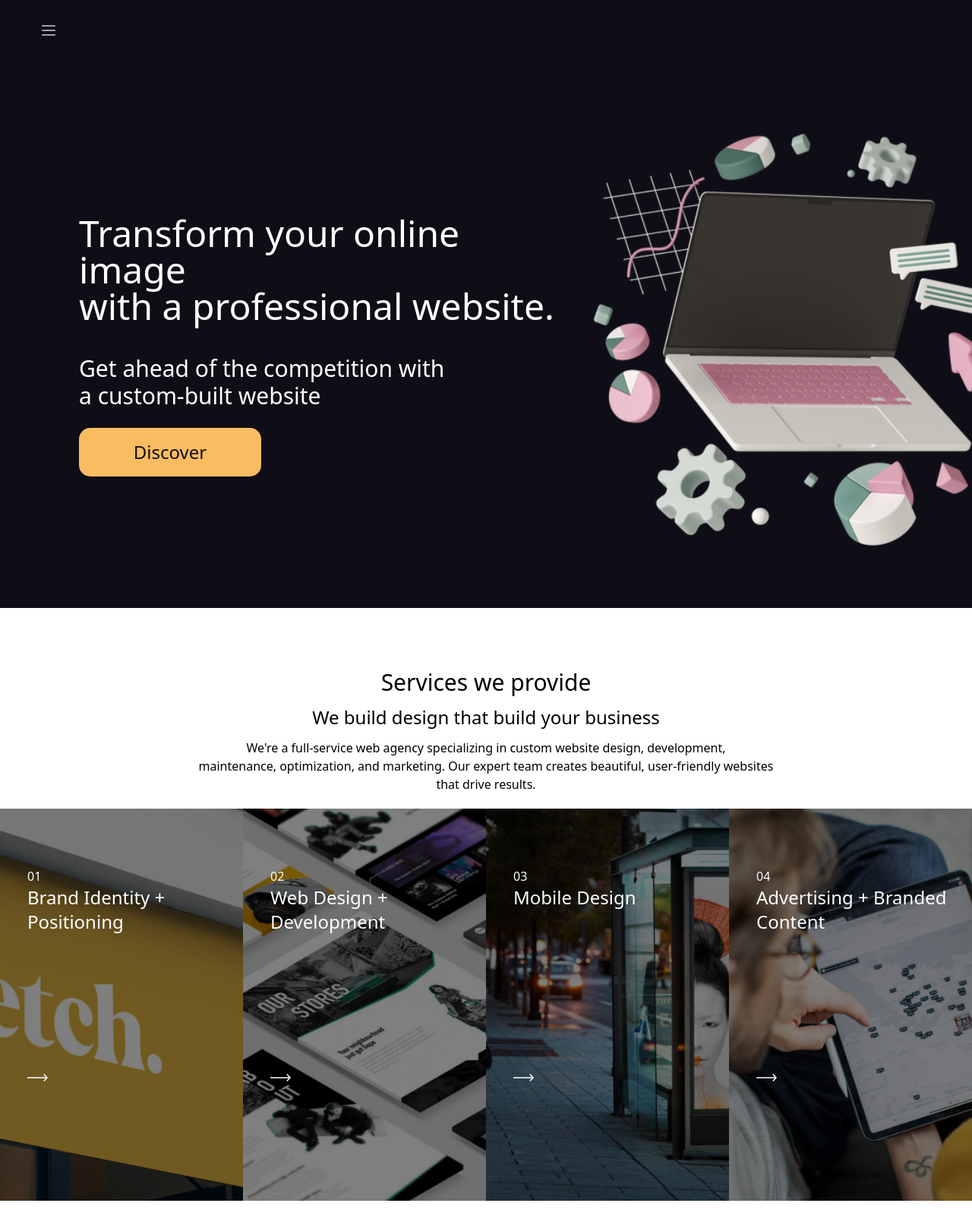
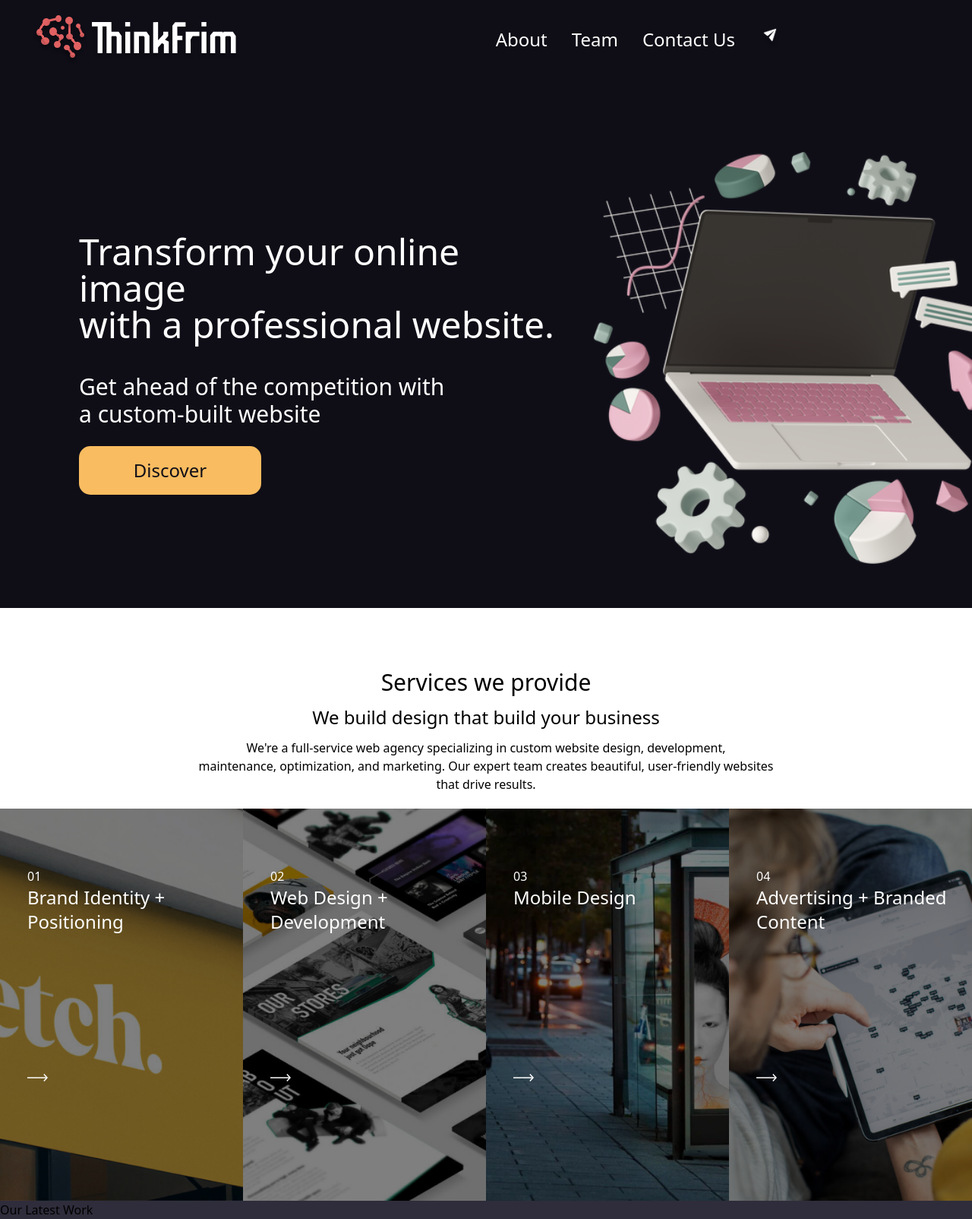
Before and after one commit to ThinkFrim/thinkfrim-demo-test, a React (Create React App) app: page / in a window 1280 px wide. Shown: the top 1604 px of the page at 76% size. Before the commit the page ends 1580 px from the top, so only its background shows below. Built offline with nearby package versions, Linux system fonts and the light colour scheme.

Commit message:
adding ourLatestWork-Section

```diff
--- a/src/components/nav/index.js
+++ b/src/components/nav/index.js
@@ -1,3 +1,4 @@
+/* eslint-disable jsx-a11y/anchor-is-valid */
 import React, { useState } from 'react';
 
 const Nav = () => {
@@ -8,62 +9,23 @@ const Nav = () => {
   };
   return (
     <nav className="flex items-center justify-between px-5">
-      <button
-        type="button"
-        className="inline-flex items-center justify-center p-2 rounded-md text-gray-400 hover:text-white hover:bg-gray-700 focus:outline-none focus:ring-2 focus:ring-inset focus:ring-white"
-        aria-controls="mobile-menu"
-        aria-expanded="false"
-        onClick={toggleNavbar}
-      >
-        <span className="sr-only">Open main menu</span>
-        {isOpen ? (
-          <svg
-            className="block h-6 w-6"
-            xmlns="http://www.w3.org/2000/svg"
-            fill="none"
-            viewBox="0 0 24 24"
-            stroke="currentColor"
-            aria-hidden="true"
-          >
-            <path
-              strokeLinecap="round"
-              strokeLinejoin="round"
-              strokeWidth="2"
-              d="M6 18L18 6M6 6l12 12"
-            />
-          </svg>
-        ) : (
-          <svg
-            className="block h-6 w-6"
-            xmlns="http://www.w3.org/2000/svg"
-            fill="none"
-            viewBox="0 0 24 24"
-            stroke="currentColor"
-            aria-hidden="true"
-          >
-            <path
-              strokeLinecap="round"
-              strokeLinejoin="round"
-              strokeWidth="2"
-              d="M4 6h16M4 12h16M4 18h16"
-            />
-          </svg>
-        )}
-      </button>
-      {/* <div className="logoContainer">
-        <img src="/media/logo/ThinkFrimLogo.svg" alt="" />
+      <div className="logoContainer">
+        <img src="/media/logo/ThinkFrimLogo.svg" className='max-sm:w-48 max-sm:mr-7' alt="" />
       </div>
       <ul className="flex gap-8 max-sm:hidden text-2xl White lg:mx-52">
-        <li><a href="">About</a></li>
-        <li><a href="">Team</a></li>
-        <li><a href="">Contact Us</a></li>
+        <li>
+          <a href="">About</a>
+        </li>
+        <li>
+          <a href="">Team</a>
+        </li>
+        <li>
+          <a href="">Contact Us</a>
+        </li>
         <div>
           <img src="/media/icon/Email.svg" alt="" />
         </div>
       </ul>
-
-      <div className="hidden">
-      </div> */}
     </nav>
   )
 }
--- a/src/pages/home/index.js
+++ b/src/pages/home/index.js
@@ -3,15 +3,16 @@ import Nav from "../../components/nav";
 // import Cards from '../../components/cards';
 import Services from '../../sections/services';
 import Banner from '../../sections/banner';
+import LatestProjects from '../../sections/ourwork';
 
 const Home = () => {
   return (
-    <div>
+    <>
       <Banner />
-      <div style={{ height: '100px' }}>
-        <Services />
-      </div>
-    </div>
+      <Services />
+      <LatestProjects />
+    </>
+
   )
 }
 
--- a/src/sections/banner/index.js
+++ b/src/sections/banner/index.js
@@ -8,14 +8,14 @@ const Banner = () => {
             </div>
             <div className='md:container flex max-sm:flex-col items-center justify-between mx-20 py-24'>
                 <div className='content'>
-                    <h1 className='White text-5xl py-4'>Transform your online image <br /> with a professional website.</h1>
-                    <h2 className='White text-3xl py-6'>Get ahead of the competition with <br /> a custom-built website</h2>
+                    <h1 className='White text-5xl max-sm:text-center max-sm:text-3xl py-4'>Transform your online image <br /> with a professional website.</h1>
+                    <h2 className='White text-3xl  max-sm:text-center max-sm:text-lg py-6'>Get ahead of the competition with <br /> a custom-built website</h2>
                     <div>
-                        <button className='americanOrangeBg chineseBlack text-2xl p-4 bannerButton'>Discover</button>
+                        <button className='americanOrangeBg max-sm:text-sm chineseBlack text-2xl p-4 bannerButton'>Discover</button>
                     </div>
                 </div>
                 <div>
-                    <img src="/media/illustrator/laptop and charts (2).svg" alt="" />
+                    <img src="/media/illustrator/laptop and charts (2).svg" className=" max-sm:w-40" alt="" />
                 </div>
             </div>
         </section>
--- /dev/null
+++ b/src/sections/ourwork/index.js
@@ -0,0 +1,15 @@
+import React from 'react'
+
+const LatestProjects = () => {
+    return (
+        <div className='ourWork GunMetalBg'>
+            <div>
+                <div className='flex items-center justify-between'>
+                    <h1>Our Latest Work</h1>
+                </div>
+            </div>
+        </div>
+    )
+}
+
+export default LatestProjects;
--- a/src/sections/services/index.js
+++ b/src/sections/services/index.js
@@ -1,17 +1,18 @@
 import React from 'react'
 import aboutService from '../../static/Data/aboutData'
+import LatestProjects from '../ourwork'
 import './services.css'
 
 const Services = () => {
   return (
     <div className='services'>
-      <div className='my-20'>
+      <div className='pt-20'>
         <div className='text-center'>
           <h1 className='text-3xl'>Services we provide</h1>
           <h2 className='text-2xl stroke py-3 font-light'>We build design that build your business</h2>
           <p className='stroke text-'>We're a full-service web agency specializing in custom website design, development, <br /> maintenance, optimization, and marketing. Our expert team creates beautiful, user-friendly websites <br /> that drive results.</p>
         </div>
-        <div className='imgContainer my-5'>
+        <div className='imgContainer mt-5'>
           <div className='img grid max-sm:grid-cols-1 grid-cols-4'>
             {
               aboutService.map((items) => {
--- a/src/sections/services/services.css
+++ b/src/sections/services/services.css
@@ -1,6 +1,5 @@
 .imgHolder {
     position: relative;
-    /* filter: brightness(50%); */
 }
 
 .imgHolder::before {
@@ -11,7 +10,6 @@
     width: 100%;
     height: 100%;
     background-color: rgba(0, 0, 0, 0.5);
-    /* black with 50% opacity */
 }
 
 .Content {
--- a/src/styles/colors.modules.css
+++ b/src/styles/colors.modules.css
@@ -1,6 +1,7 @@
 :root {
     --chineseBlack: #0f0e17;
     --chineseBlackBg: #0f0e17;
+    --GunMetalBg: #2F2D3B;
     --White: #fffffe;
     --americanOrange: #ff8906;
     --americanOrangeBg: #F9BC60;
@@ -33,3 +34,11 @@
 .crayola {
     color: #a7a9be;
 }
+
+.razzMatazz {
+    background: var(--razzMatazz);
+}
+
+.GunMetalBg {
+    background: var(--GunMetalBg);
+}
```
Also changed, not shown: src/sections/ourwork/projects.css (added).
